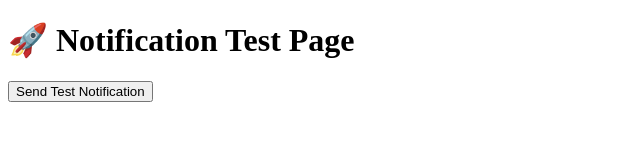
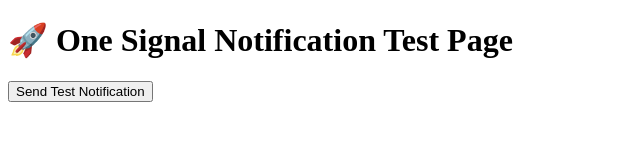
Before and after one commit to mdyahhya/my-onesignal-demo, a plain HTML site: page index.html in a window 1280 px wide. Shown: the whole page, without its empty margins (0-640 px from the left). Drawn offline with Linux system fonts and the light colour scheme.

Commit message:
Update index.html

```diff
--- a/index.html
+++ b/index.html
@@ -5,7 +5,7 @@
   <script src="https://cdn.onesignal.com/sdks/OneSignalSDK.js" async=""></script>
 </head>
 <body>
-  <h1>🚀 Notification Test Page</h1>
+  <h1>🚀 One Signal Notification Test Page</h1>
   <button onclick="sendTestNotification()">Send Test Notification</button>
 
   <script src="script.js"></script>
```
